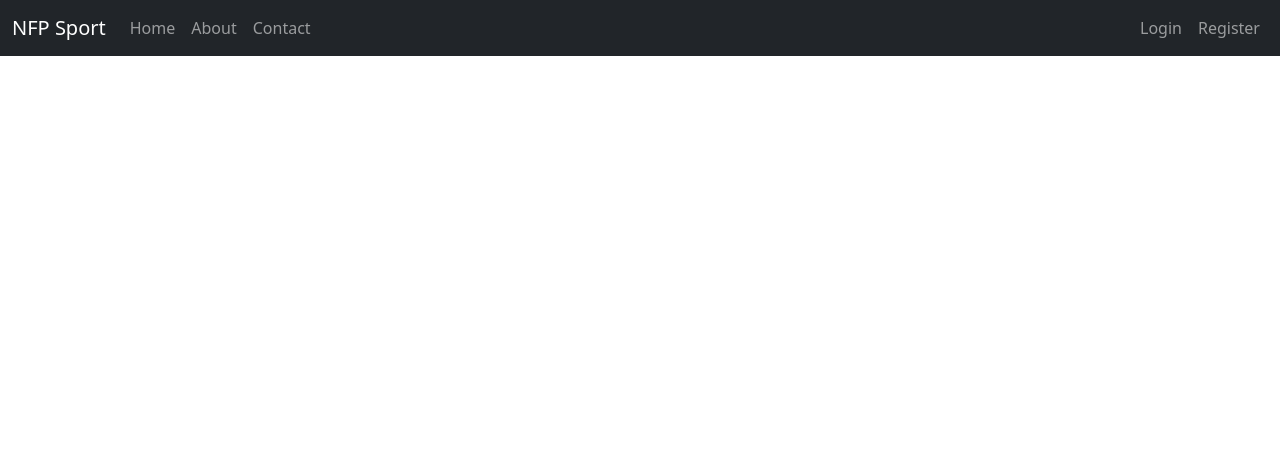
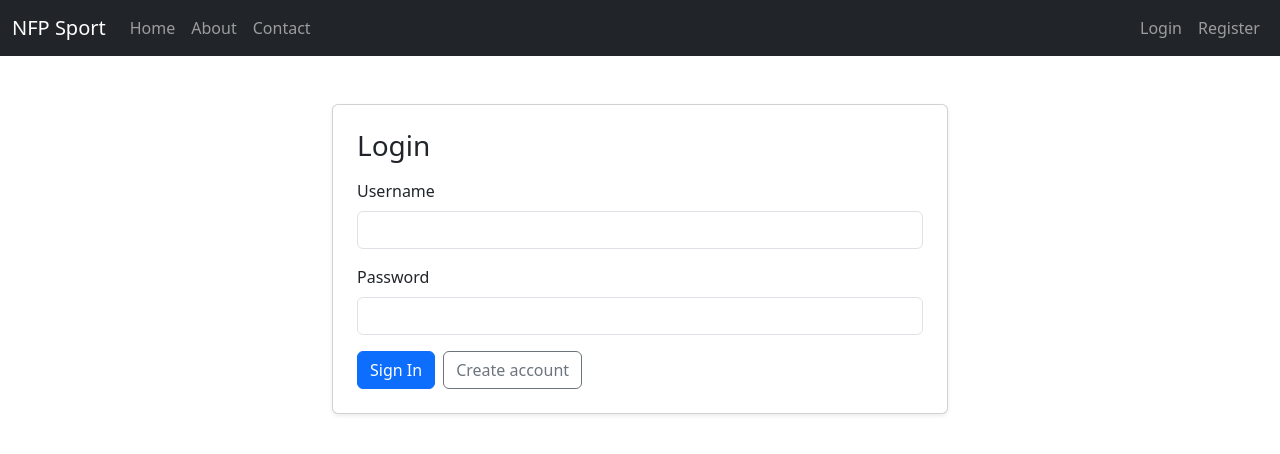
Before and after one commit to Srath0029/NFP_Sport, a Vue app in the folder FIT5032_ASSIGNMENT1/: page /login in a window 1280 px wide. Shown: the top 454 px of the page. Built offline with nearby package versions, Linux system fonts and the light colour scheme; no server answers.

Commit message:
both await firebase auth

```diff
--- a/FIT5032_ASSIGNMENT1/src/views/LoginView.vue
+++ b/FIT5032_ASSIGNMENT1/src/views/LoginView.vue
@@ -40,7 +40,7 @@
 async function submit() {
   error.value = "";
   try {
-    await login({ username: username.value, password: password.value });
+    await login({ emailOrUsername: email, password });
     const redirect = route.query.redirect || "/";
     router.push(redirect);
   } catch (e) {
@@ -48,5 +48,5 @@
   }
 }
 
-await login({ emailOrUsername: email, password });
+
 </script>
--- a/FIT5032_ASSIGNMENT1/src/views/RegisterView.vue
+++ b/FIT5032_ASSIGNMENT1/src/views/RegisterView.vue
@@ -64,7 +64,7 @@
     return;
   }
   try {
-    await register({ username: username.value, email: email.value, password: password.value });
+    await login({ emailOrUsername: email, password });
     success.value = "Registered! Redirecting…";
     setTimeout(() => router.push({ name: "Home" }), 700);
   } catch (e) {
```
